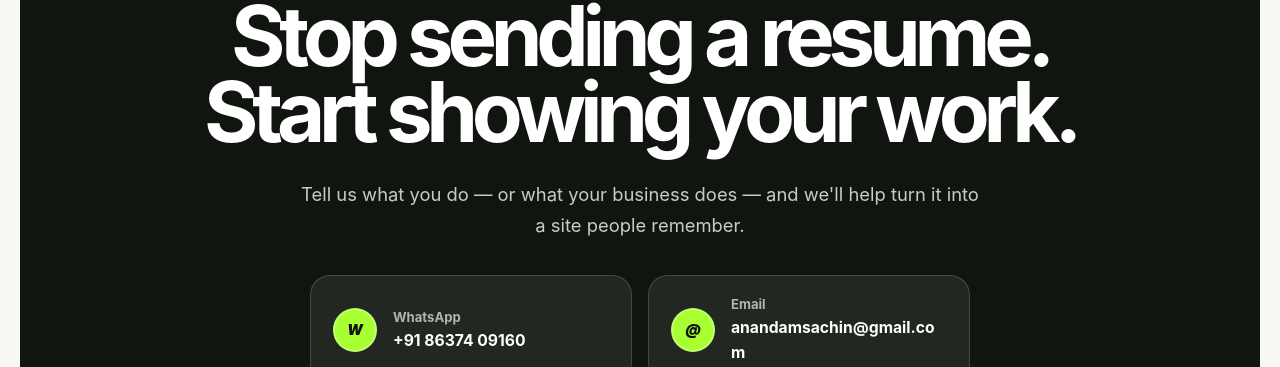
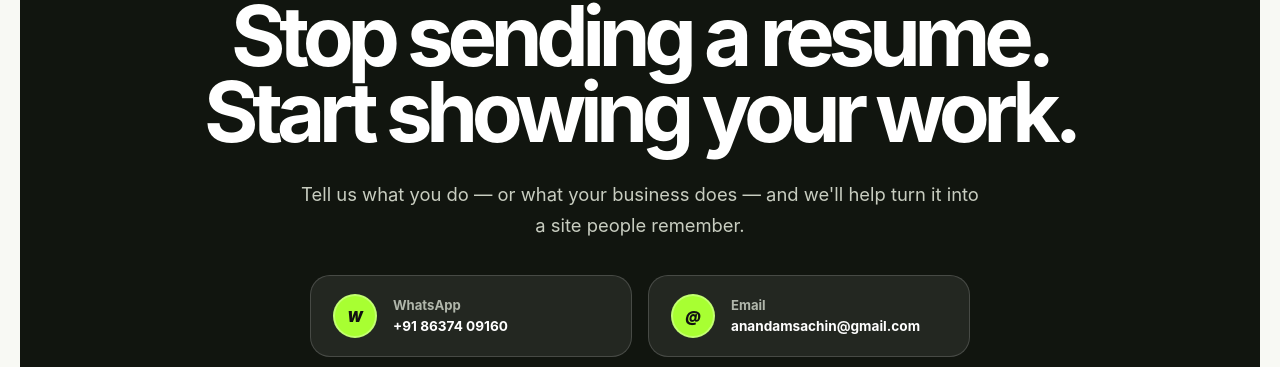
Before and after one commit to Sachidanandam0007/Forge-Business, a plain HTML site: page index.html in a window 1280 px wide. Shown: the part 5546-5913 px from the top of the page. Drawn offline with Linux system fonts and the light colour scheme.

Commit message:
Update index.html

```diff
--- a/index.html
+++ b/index.html
@@ -824,9 +824,9 @@
         }
 
         .contactitem span {
-            font-size: 0.98rem;
+            font-size: 0.85rem;
             font-weight: 700;
-            word-break: break-word;
+            word-break: nowrap;
         }
 
         .contactitem:hover {
```
